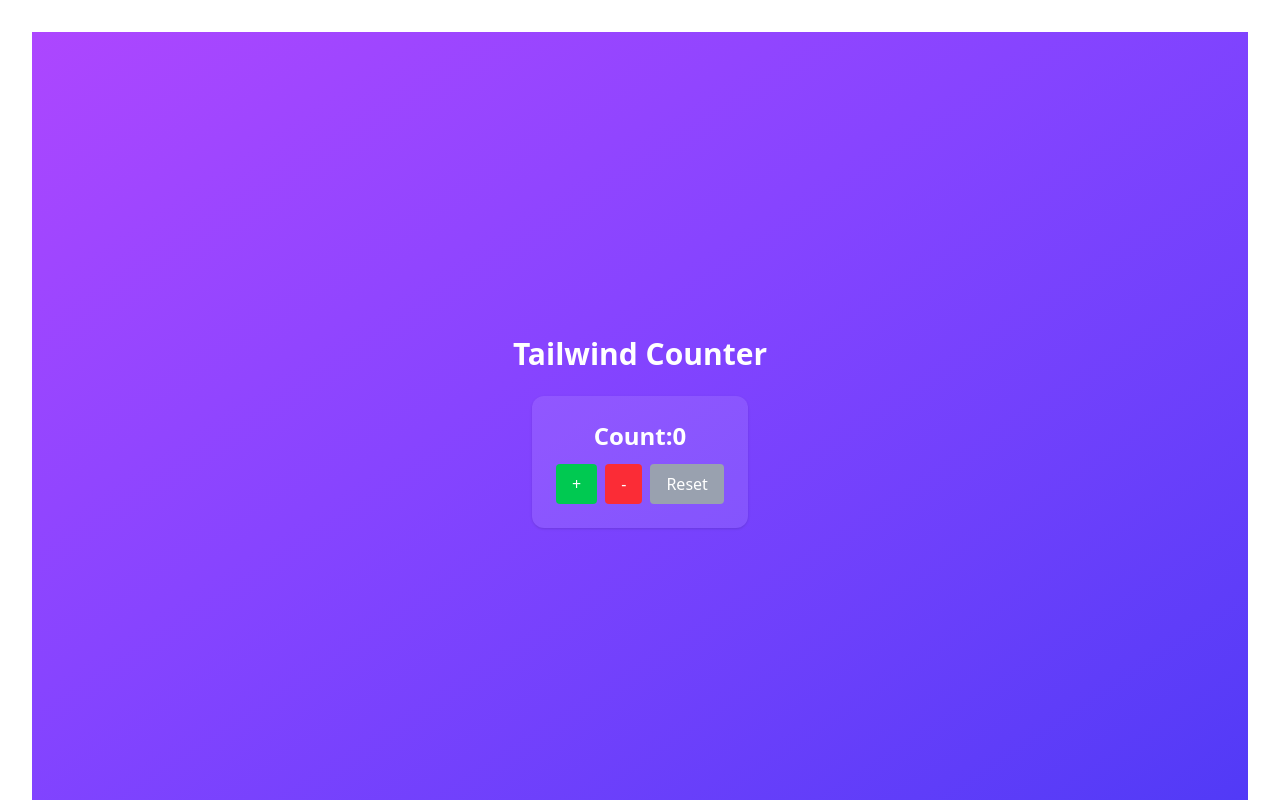
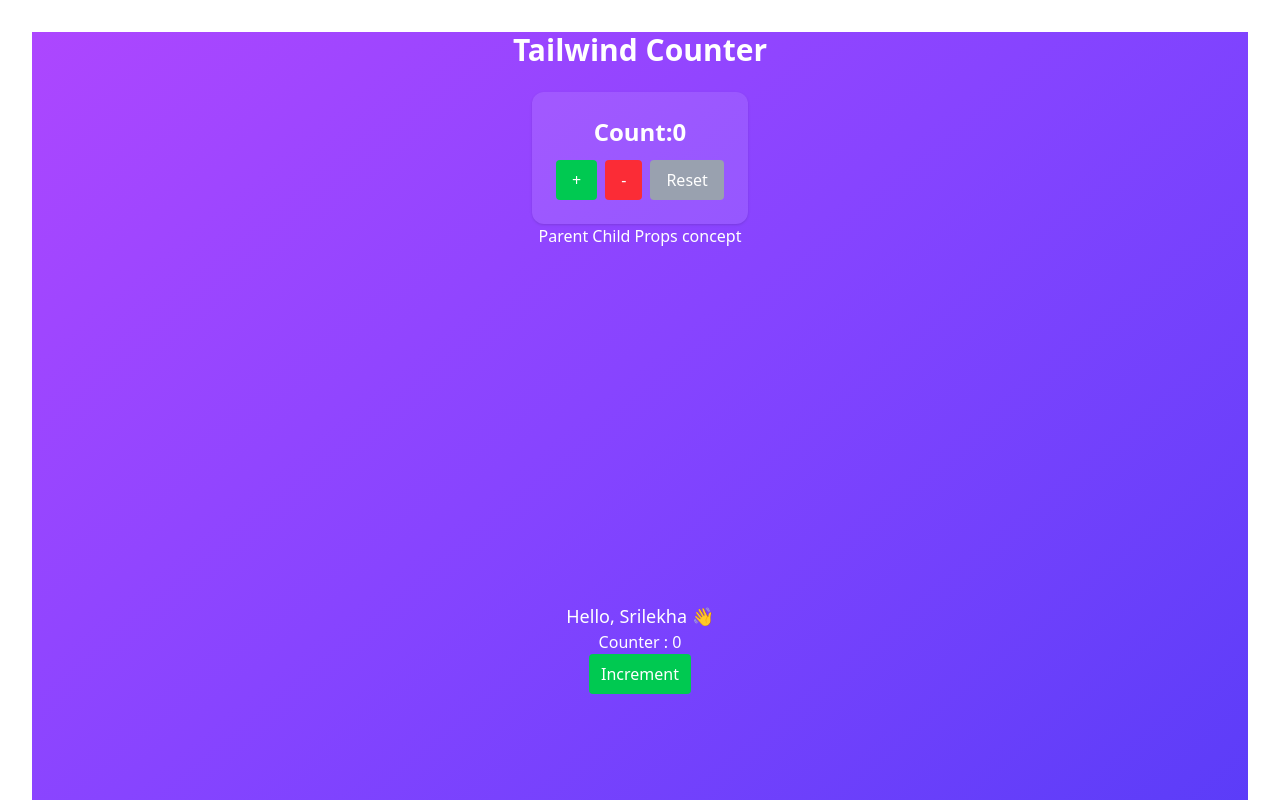
Before and after one commit to Srilekha-govvala/react-hooks-examples, a React (Vite) app in the folder my-tailwind-app/: page / in a window 1280 px wide. Shown: the top 800 px of the page. Built offline with nearby package versions, Linux system fonts and the light colour scheme.

Commit message:
The Props

```diff
--- a/my-tailwind-app/src/App.jsx
+++ b/my-tailwind-app/src/App.jsx
@@ -1,5 +1,6 @@
 import './App.css'
 import Counter from './components/Counter';
+import ParentProps from './components/props/ParentProps';
 
 function App() {
   return (
@@ -10,6 +11,8 @@
     <div className='min-h-screen flex flex-col items-center justify-center bg-gradient-to-br from-purple-500 to-indigo-600 text-white'>
       <h1 className='text-3xl font-bold mb-6'>Tailwind Counter</h1>
       <Counter/>
+      <h1>Parent Child Props concept</h1>
+      <ParentProps/>
     </div>
   );
 }
--- /dev/null
+++ b/my-tailwind-app/src/components/props/ChildCounter.jsx
@@ -0,0 +1,7 @@
+export default function ChildCounter({onIncrement}){
+    return (
+        <button onClick={onIncrement} className="bg-green-500 text-white px-3 py-2 rounded">
+            Increment
+        </button>
+    )
+}
--- /dev/null
+++ b/my-tailwind-app/src/components/props/ChildProps.jsx
@@ -0,0 +1,3 @@
+export default function ChildProps({name}){
+    return <h2 className="text-lg">Hello, {name} 👋</h2>
+}
--- /dev/null
+++ b/my-tailwind-app/src/components/props/ParentProps.jsx
@@ -0,0 +1,16 @@
+import ChildCounter from './ChildCounter';
+import ChildProps from './ChildProps';
+import { useState } from 'react';
+export default function ParentProps(){
+    const [count,setCount]=useState(0)
+    const handleIncrement=()=>{
+        setCount(count+1)
+    }
+    return (
+        <div className='flex flex-col items-center justify-center min-h-screen'>
+            <ChildProps name="Srilekha"/>
+            <h2>Counter : {count}</h2>
+            <ChildCounter onIncrement={handleIncrement}/>
+        </div>
+    )
+}
```
